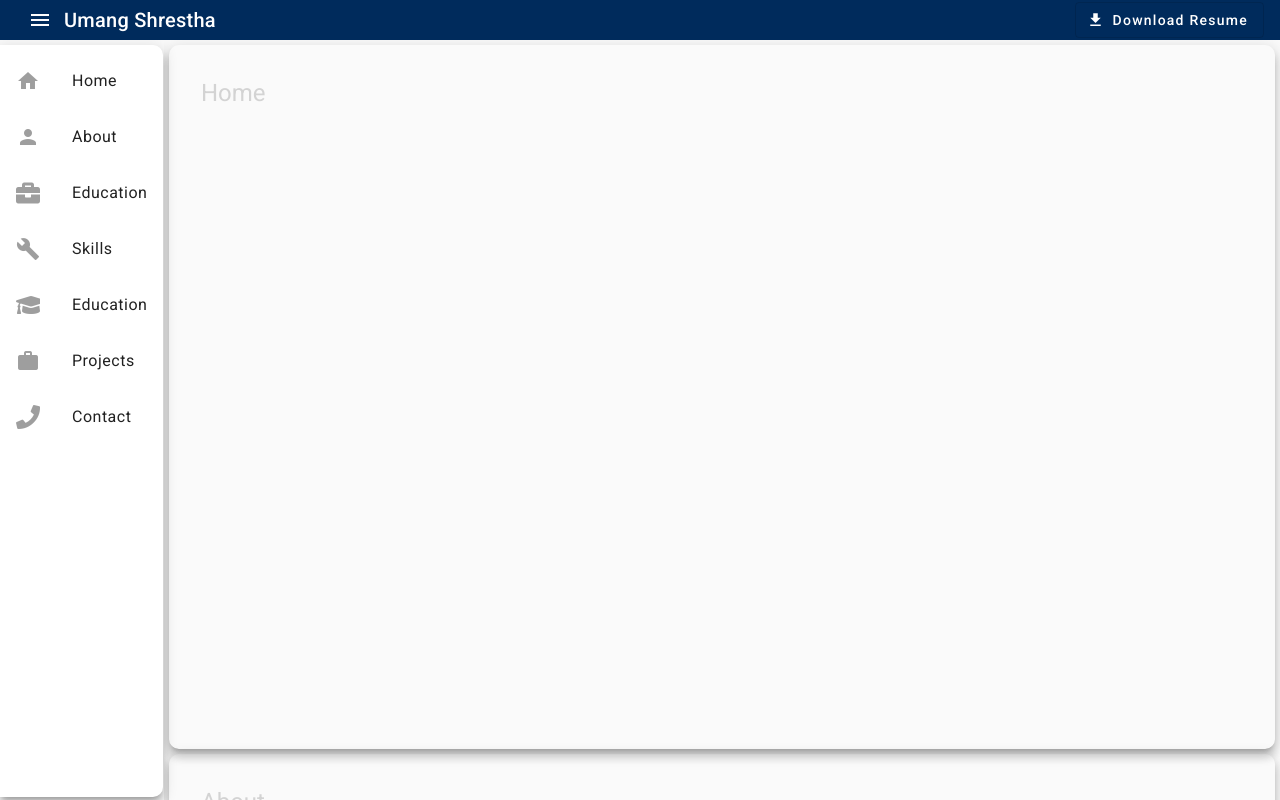
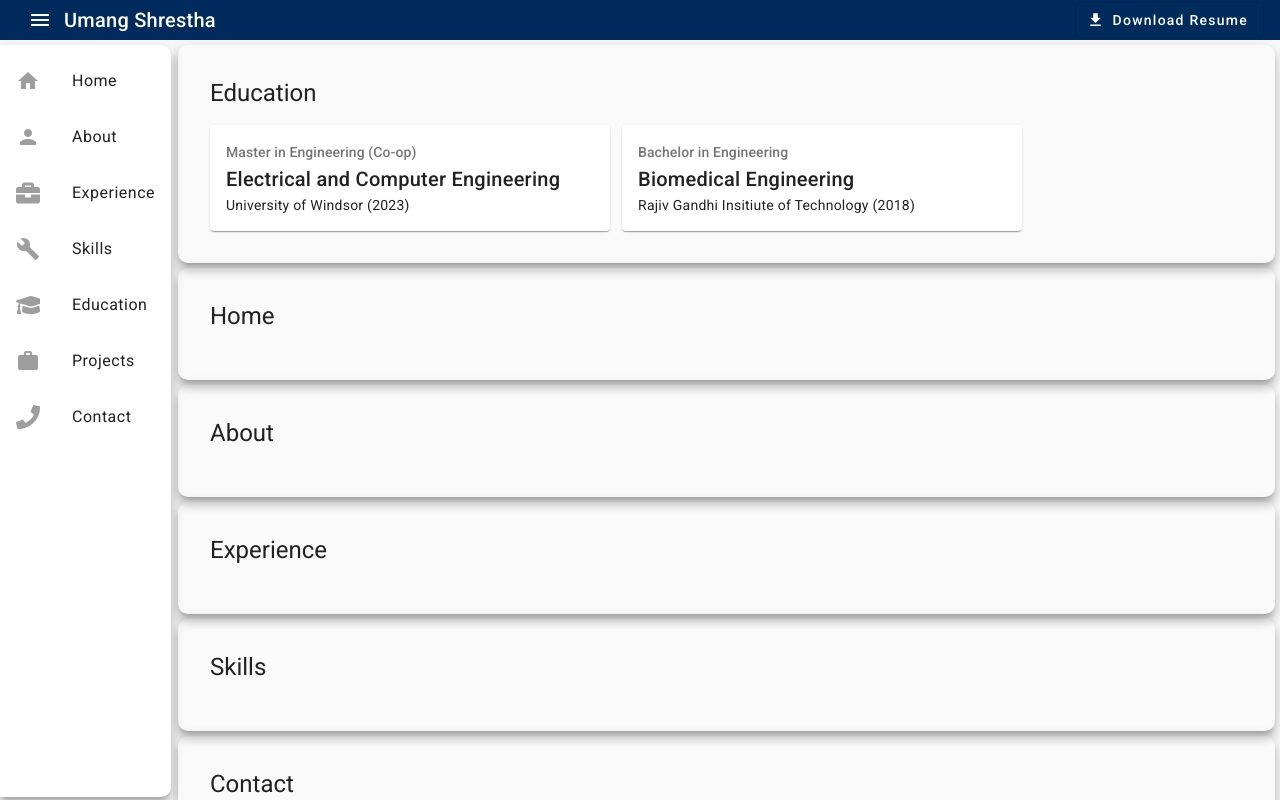
Before and after one commit to umangshrestha/portfolio, an Angular app: page / in a window 1280 px wide. Built offline with nearby package versions, Linux system fonts and the light colour scheme.

Commit message:
added education

```diff
--- a/src/app/app.component.html
+++ b/src/app/app.component.html
@@ -21,9 +21,9 @@
         <mat-icon matListItemIcon>person</mat-icon>
         <span matListItemTitle>About</span>
       </mat-list-item>
-      <mat-list-item (click)="scroll(education)">
+      <mat-list-item (click)="scroll(about)">
         <mat-icon fontSet="fa" fontIcon="fa-briefcase" matListItemIcon></mat-icon>
-        <span matListItemTitle>Education</span>
+        <span matListItemTitle>Experience</span>
       </mat-list-item>
       <mat-list-item (click)="scroll(skills)">
         <mat-icon matListItemIcon>build</mat-icon>
@@ -45,6 +45,9 @@
   </mat-sidenav>
 
   <mat-sidenav-content>
+    <section  #education  class="mat-elevation-z8">
+      <app-education [educations]="educations"></app-education>
+    </section>
     <section #home class="mat-elevation-z8">
       <h1>Home</h1>
     </section>
@@ -57,15 +60,13 @@
     <section #skills class="mat-elevation-z8">
       <h1>Skills</h1>
     </section>
-    <section #education class="mat-elevation-z8">
+    <section #contact class="mat-elevation-z8">
       <h1>Contact</h1>
     </section>
     <section #projects class="mat-elevation-z8">
       <h1>Projects</h1>
     </section>
-    <section #contact class="mat-elevation-z8">
-      <app-education></app-education>
-    </section>
+
 
     <footer>
       <a mat-button disabled>
--- a/src/app/app.component.scss
+++ b/src/app/app.component.scss
@@ -73,15 +73,16 @@ mat-sidenav-content {
 }
 
 section {
-    height: 80vh;
+    max-height: 80vh;
+    min-height: fit-content;
     border-radius: 10px;
     margin: 5px 5px;
     padding: 32px;
+    animation: ZoomOut 0.5s ease-in-out;
 
-    font-size: 2rem;
-    color: lightgray;
-
-    animation: ZoomOut 0.5s ease-in-out;
+    .title {
+        color: lightgray;
+    }
 }
 
 footer {
--- a/src/app/app.component.ts
+++ b/src/app/app.component.ts
@@ -2,7 +2,6 @@ import { Component, ViewChild } from '@angular/core';
 import { Title } from '@angular/platform-browser';
 import { MatSidenav } from '@angular/material/sidenav';
 import { BreakpointObserver } from '@angular/cdk/layout';
-import { ViewportScroller } from '@angular/common';
 
 @Component({
   selector: 'app-root',
@@ -14,6 +13,23 @@ export class AppComponent {
 
   @ViewChild(MatSidenav, { static: true })
   sidenav!: MatSidenav;
+
+
+  educations = [
+    {
+      id: 4,
+      institute: "University of Windsor",
+      program: "Master in Engineering (Co-op)",
+      degree: "Electrical and Computer Engineering",
+      year: 2023
+    }, {
+      id: 3,
+      institute: "Rajiv Gandhi Insitiute of Technology",
+      program: "Bachelor in Engineering",
+      degree: "Biomedical Engineering",
+      year: 2018
+    },
+  ]
 
   constructor(
     private titleService: Title,
--- a/src/app/education/education.component.html
+++ b/src/app/education/education.component.html
@@ -1,16 +1,15 @@
-<section>
-    <h1>Education</h1>
-    <mat-card>
+<h1>Education</h1>
+<div class="grid-layout">
+    <mat-card *ngFor="let education of educations">
         <mat-card-header>
-            <mat-card-title>
-                <h3>Master of Science in Computer Science</h3>
-            </mat-card-title>
-            <mat-card-subtitle>
-                <h4>University of Texas at Arlington</h4>
-            </mat-card-subtitle>
+            <mat-card-title-group>
+                <mat-card-subtitle>{{education.program}}</mat-card-subtitle>
+                <mat-card-title>{{education.degree}}</mat-card-title>
+            </mat-card-title-group>
         </mat-card-header>
         <mat-card-content>
-            <p>Graduated in May 2019</p>
+            {{education.institute}}
+            ({{education.year}})
         </mat-card-content>
     </mat-card>
-</section>
+</div>
--- a/src/app/education/education.component.scss
+++ b/src/app/education/education.component.scss
@@ -0,0 +1,13 @@
+.grid-layout {
+    display: inline-flex;
+    flex-wrap: wrap;
+    gap: 12px;
+    border: none;
+    cursor: pointer;
+    border: none;
+
+}
+
+mat-card {
+    width: 400px;
+}
--- a/src/app/education/education.component.ts
+++ b/src/app/education/education.component.ts
@@ -1,4 +1,4 @@
-import { Component } from '@angular/core';
+import { Component, Input } from '@angular/core';
 import { Education } from './education.entity';
 
 @Component({
@@ -7,31 +7,5 @@ import { Education } from './education.entity';
   styleUrls: ['./education.component.scss']
 })
 export class EducationComponent {
-  education!: Education[];
-
-  constructor() {
-    this.education = [
-      {
-        id: 4,
-        name: "University of Windsor",
-        degree: "Master in Engineering Electrical and Computer Engineering Co-op",
-        year: 2023
-      }, {
-        id: 3,
-        name: "Rajiv Gandhi Insitiute of Technology",
-        degree: "Bachelor of Technology in Engineering Biomedical Engineering",
-        year: 2018
-      }, {
-        id: 2,
-        name: "National Institure of Sciences",
-        degree: "Higher Secondary Education",
-        year: 2014
-      },{
-        id: 1,
-        name: "Brihaspati Vidyasadan",
-        degree: "Secondary Education",
-        year: 2012
-      }
-    ]
-  }
+  @Input() educations!: Education[];
 }
--- a/src/app/education/education.entity.ts
+++ b/src/app/education/education.entity.ts
@@ -1,6 +1,7 @@
 export interface  Education {
     id: number;
-    name: string;
+    institute: string;
+    program: string;
     degree: string;
     year: number;
 }
```
